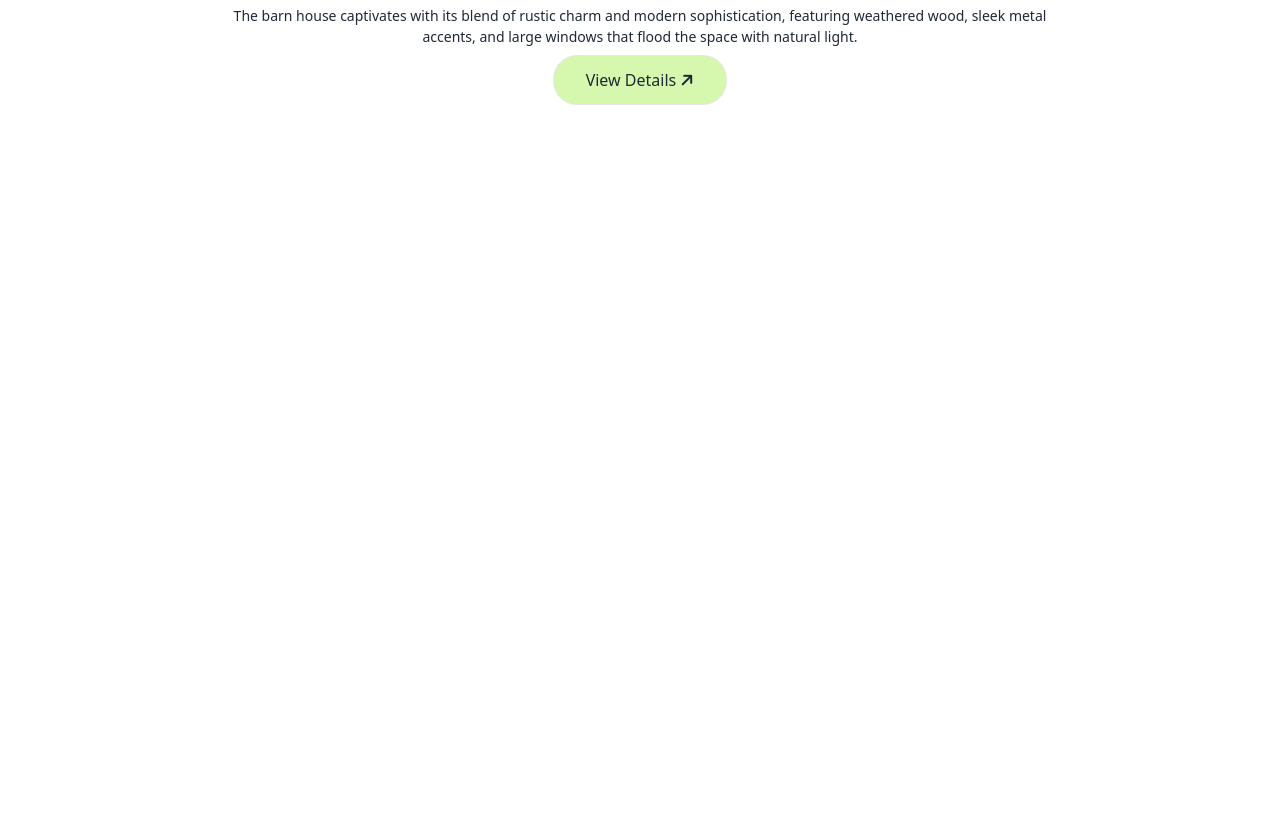
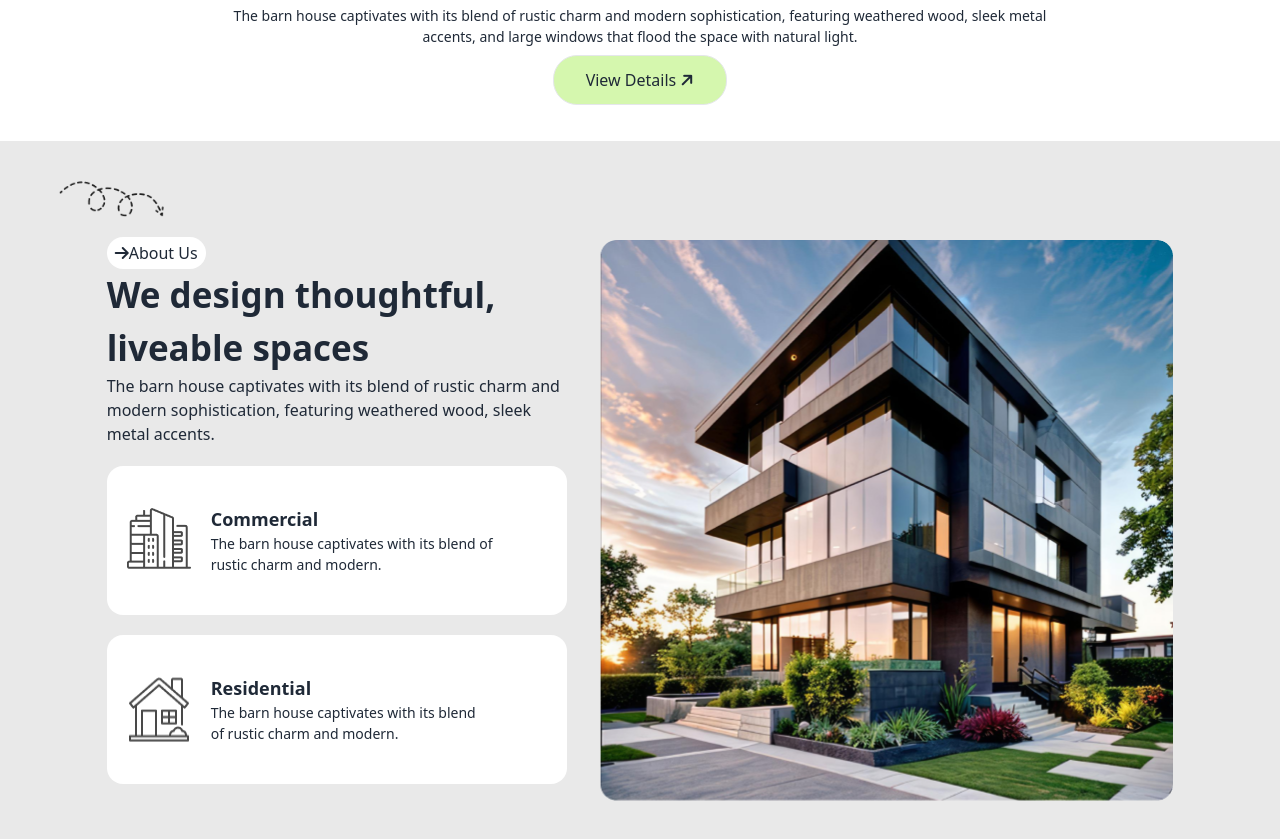
Before and after one commit to itssmahin/my-assignment-3, a plain HTML site: page index.html in a window 1280 px wide. Shown: the part 623-1462 px from the top of the page. Before the commit the page ends 800 px from the top, so only its background shows below. Drawn offline with nearby package versions, Linux system fonts and the light colour scheme.

Commit message:
added the web deging thoughtfull section

```diff
--- a/index.html
+++ b/index.html
@@ -1,3 +1,7 @@
+
+
+
+
 <!DOCTYPE html>
 <html lang="en" data-theme="light">
 <head>
@@ -106,8 +110,94 @@
 
  </div>
 
+ <!-- banner section ends here -->
+
 
     </header>
+
+    <main>
+<!-- web design thoughtfull section starts here -->
+<main class="bg-[#e9e9e9] py-24 mt-9">
+  <div class="md:w-10/12 w-11/12 mx-auto">
+
+    <div class="">
+      <div
+        class="md:flex md:flex-row md:gap-8 flex flex-col gap-1 items-center justify-center md:text-left text-center mb-28">
+        <div class="flex-1">
+          <div class="relative">
+            <img
+              class="lg:block sm:hidden absolute -top-14  -left-12 w-[105px]"
+              src="./assets/Vector.png"
+              alt="" />
+
+            <button class="px-2 py-1 bg-white rounded-2xl">
+              <span>  <i class="fa-solid fa-arrow-right font-semibold"></i>About Us</span>
+            </button>
+          </div>
+
+          <h3 class="font-bold text-[35px]">We design thoughtful, liveable spaces</h3>
+          <p class="text-[15px mb-4]">
+            The barn house captivates with its blend of rustic charm and <br>
+            modern sophistication, featuring weathered wood, sleek metal
+            accents.
+          </p>
+
+
+          <div class="bg-white px-5 py-10 flex gap-5 rounded-2xl  flex-row md:mb-5 mb:3 text-left mt-5">
+
+            <!-- img content -->
+   <div >
+ <img src="assets/commercial.png" alt="">
+
+   </div>
+
+<!-- text content -->
+   <div>
+ <h3 class="font-bold text-[18px]">Commercial</h3>
+ <p class="text-[14px]">The barn house captivates with its blend of <br> rustic charm and modern.</p>
+
+   </div>
+    </div>
+
+
+
+
+
+     <div
+    class="bg-white px-5 py-10 flex gap-5 rounded-2xl  flex-row md:mb-5 mb:3 text-left mt-5">
+    <!-- img content -->
+    <img  src="./assets/residential.png" alt="" />
+    <div>
+      <!-- text content -->
+      <h3 class="font-bold text-[18px]">Residential</h3>
+      <p class="text-[14px]">The barn house captivates with its blend <br> of rustic charm and modern.</p>
+    </div>
+  </div>
+</div>
+<div class="flex">
+  <img src="./assets/Rectangle.png" alt="" />
+</div>
+</div>
+</div>
+
+
+
+
+
+
+
+
+
+
+
+
+
+
+
+
+
+
+    </main>
 
 
 
```
